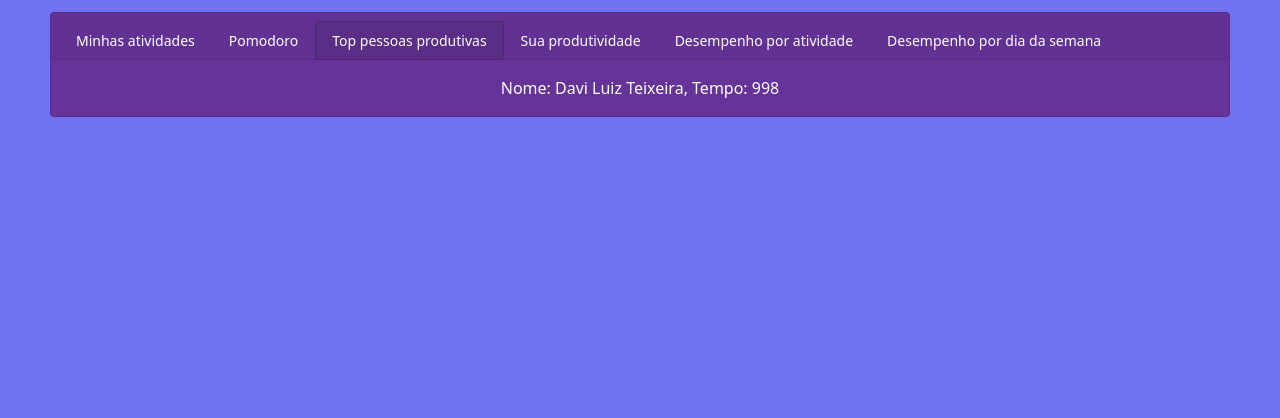
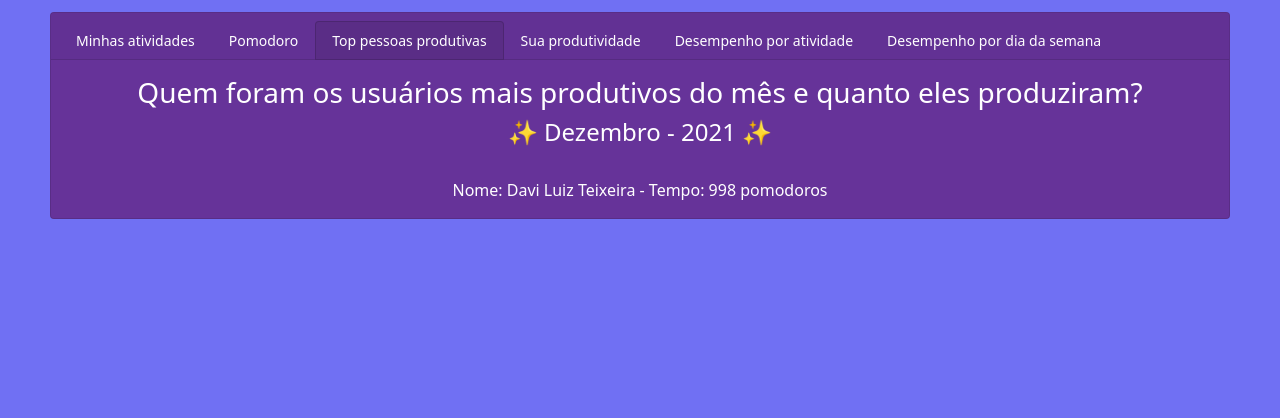
Before and after one commit to JaironHenrique/app-de-gerenciamento, a Django app: page /top/1 in a window 1280 px wide. Shown: the part 98-516 px from the top of the page. Run offline with Django 3.2, Linux system fonts and the light colour scheme.

Commit message:
Adicionadas as perguntas de negócio

```diff
--- a/starfocus/templates/desempenho_atividades/index.html
+++ b/starfocus/templates/desempenho_atividades/index.html
@@ -35,6 +35,9 @@
             </ul>
             </div>
             <div class="card-body"><div class="row">
+                <h3>Quais foram as atividades às quais você se dedicou por mais tempo este mês?</h3>
+                <h4>✨ Dezembro - 2021 ✨</h4>
+                <br>
                 {% autoescape off %}
                     {{ plot_div }}
                 {% endautoescape %}
--- a/starfocus/templates/produtividade_tempo_templates/index.html
+++ b/starfocus/templates/produtividade_tempo_templates/index.html
@@ -35,6 +35,10 @@
             </ul>
             </div>
             <div class="card-body">
+              <h3>Como foi seu desempenho ao longo do mês?</h3>
+              <h3>Sua produtividade cresceu, diminuiu ou permaneceu constante neste período?</h3>
+              <h4>✨ Dezembro - 2021 ✨</h4>
+              <br>
                 {% autoescape off %}
                     {{ plot_div }}
                 {% endautoescape %}
--- a/starfocus/templates/semana/index.html
+++ b/starfocus/templates/semana/index.html
@@ -35,6 +35,9 @@
             </ul>
             </div>
             <div class="card-body">
+              <h3>Em quais dias da semana você foi mais (ou menos) produtivo este mês?</h3>
+              <h4>✨ Dezembro - 2021 ✨</h4>
+              <br>
                 {% autoescape off %}
                     {{ plot_div }}
                 {% endautoescape %}
--- a/starfocus/templates/top/index.html
+++ b/starfocus/templates/top/index.html
@@ -35,6 +35,9 @@
             </ul>
             </div>
             <div class="card-body">
+                <h3>Quem foram os usuários mais produtivos do mês e quanto eles produziram?</h3>
+                <h4>✨ Dezembro - 2021 ✨</h4>
+                <br>
                 {% for linha in mostrar %}
                     {{linha}} <br/>
                 {% endfor %}
--- a/starfocus/top/views.py
+++ b/starfocus/top/views.py
@@ -8,6 +8,6 @@
     dados = pd.read_csv(os.path.join('.','db.sqlite3_usuario.csv')).sort_values('tempo', ascending=False)
     dados.reset_index(drop=True, inplace=True)
     dados = dados.iloc[:quant]
-    mostrar = [ f"Nome: {dados.iloc[i].nome}, Tempo: {dados.iloc[i].tempo}" for i in range(quant)]
+    mostrar = [ f"Nome: {dados.iloc[i].nome} - Tempo: {dados.iloc[i].tempo} pomodoros" for i in range(quant)]
     return render(request, 'top/index.html',
                   context={'mostrar': mostrar})
```
